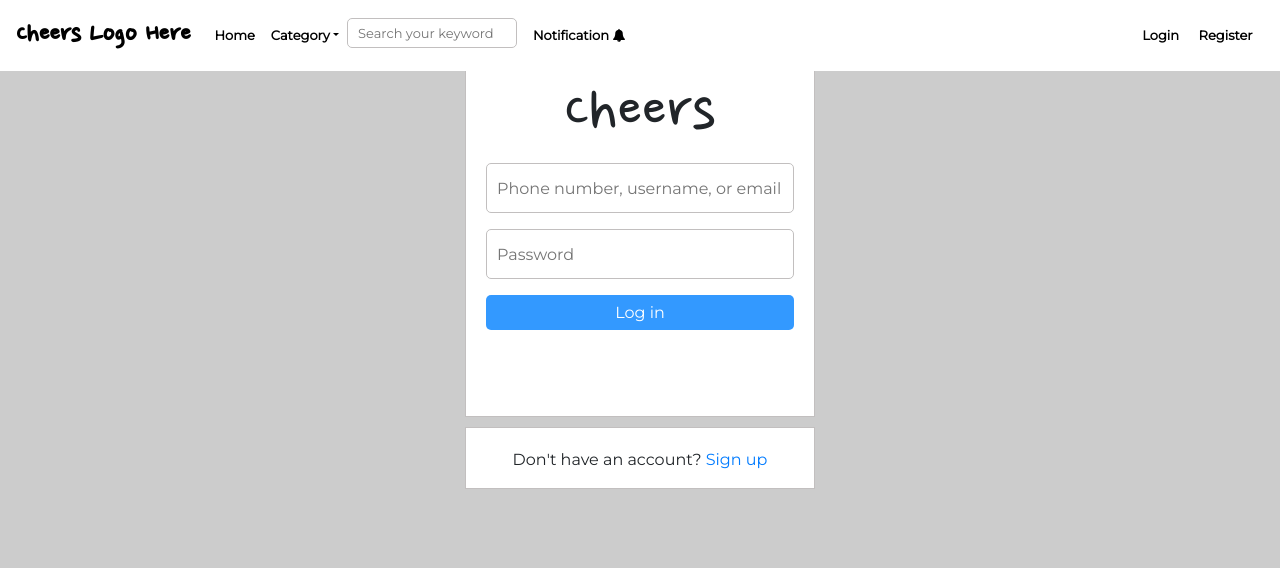
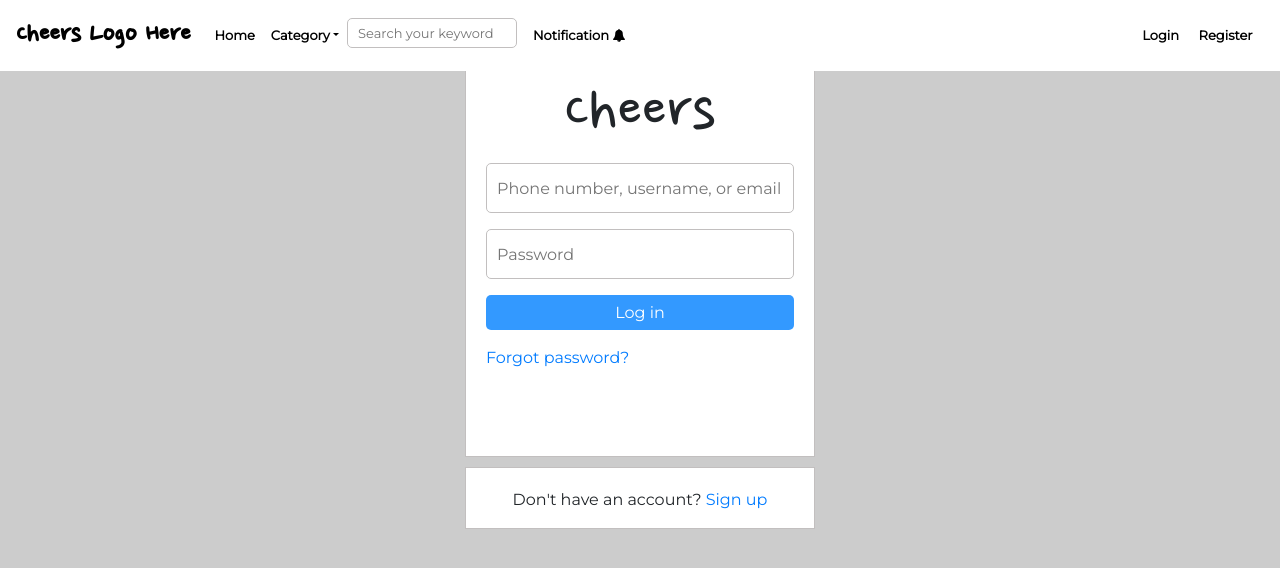
Before and after one commit to irabi01/blog_frontend, a React (Create React App) app: page /auth/login in a window 1280 px wide. Shown: the top 568 px of the page. Built offline with nearby package versions, Linux system fonts and the light colour scheme.

Commit message:
add forgot password link

```diff
--- a/src/pages/Login.js
+++ b/src/pages/Login.js
@@ -20,6 +20,7 @@ export class Login extends Component {
                                 <div className="form-group">
                                     <button>Log in</button>
                                 </div>
+                                <p><Link to="/forgot_password">Forgot password?</Link></p>
                             </form>
                         </div>
                         <div className="go_to_sign_up">
```
